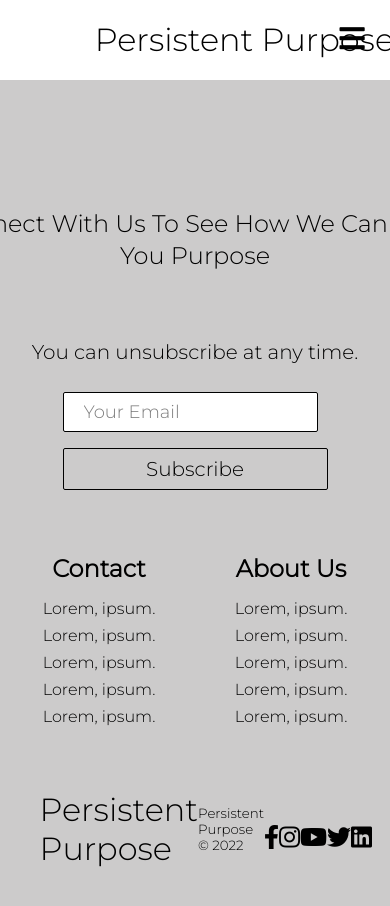
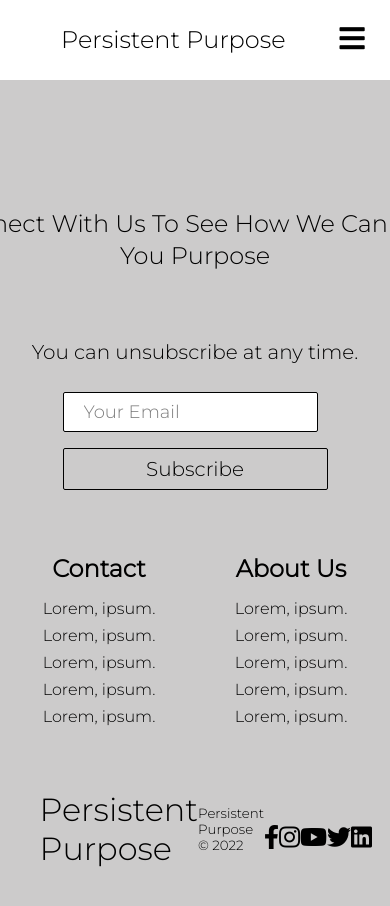
Before and after one commit to alexmgonzalez/Persistent-Purpose, a React (Create React App) app: page / in a window 390 px wide. Shown: the top 906 px of the page. Built offline with nearby package versions, Linux system fonts and the light colour scheme.

Commit message:
deploy website to github

```diff
--- a/src/Components/HeroSection.css
+++ b/src/Components/HeroSection.css
@@ -44,19 +44,19 @@ hero-btns .btn {
 
 @media screen and (max-width: 960px) {
     .hero-container > h1 {
-        font-size: 60px;
+        font-size: 50px;
         margin-top: -150px;
     }
 }
 
 @media screen and (max-width: 768px) {
     .hero-container > h1 {
-        font-size: 40px;
+        font-size: 30px;
         margin-top: -100px;
     }
 
     .hero-container > p{
-        font-size: 30px;
+        font-size: 20px;
     }
 
     .btn-mobile {
--- a/src/Components/Navbar.css
+++ b/src/Components/Navbar.css
@@ -4,7 +4,7 @@
     display: flex;
     justify-content: center;
     align-items: center;
-    font-size: 1.2rem;
+    font-size: 1rem;
     position: sticky;
     top: 0;
     z-index: 999;
@@ -82,6 +82,12 @@
   @media screen and (max-width: 1050px) {
     .NavbarItems {
       position: relative;
+    }
+
+    .navbar-logo{
+      margin-top: 10px;
+      margin-left: 5px;
+      font-size: 1.5rem;
     }
 
     .nav-menu {
--- a/src/Components/Pages/Home.css
+++ b/src/Components/Pages/Home.css
@@ -47,11 +47,14 @@ p{
     justify-content: center;
     align-items: center;
     object-fit: contain;
+    padding: 10px;
   }
+
   h1 {
       margin-top:20px;
       margin-left: -100px;
       margin-right: -100px;
+      margin-bottom: -20px;
       font-size: 20px;
   }
   p {
```
